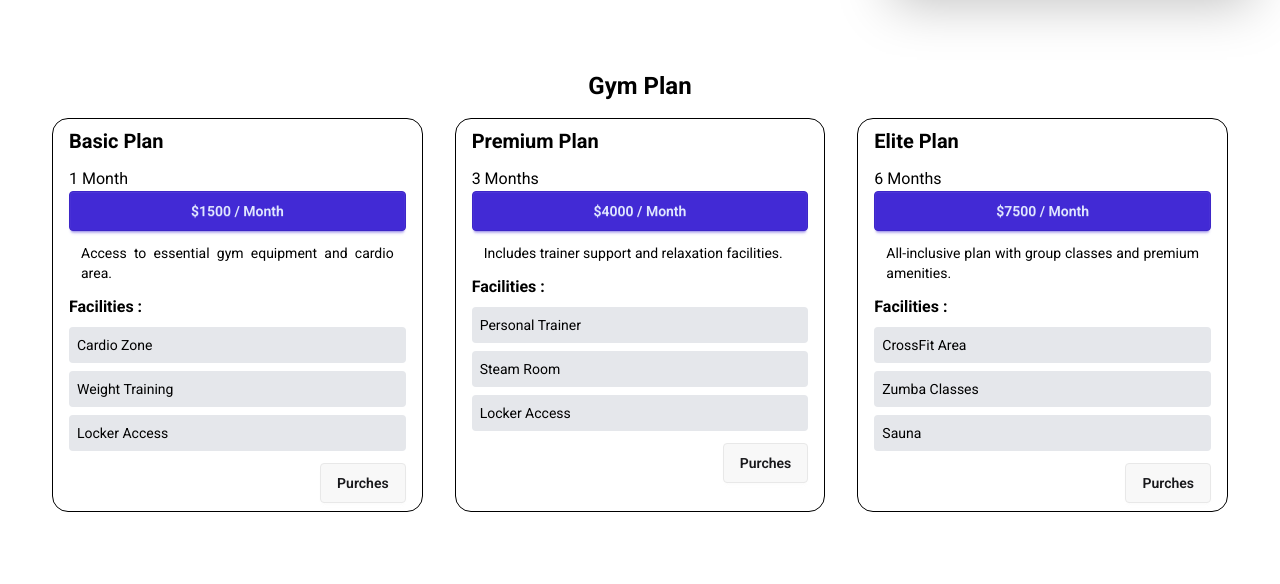
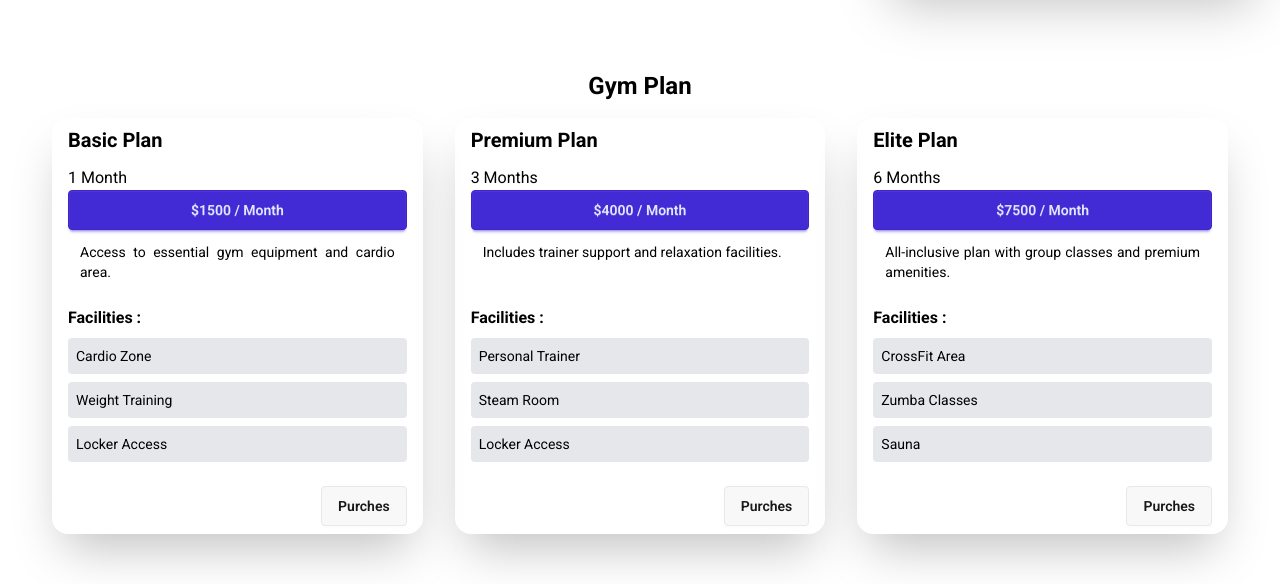
Before and after one commit to Riadul-Islam-551/React-Tailwind-Practice, a React (Vite) app: page / in a window 1280 px wide. Shown: the part 510-1094 px from the top of the page. Before the commit the page ends 1022 px from the top, so only its background shows below. Built offline with nearby package versions, Linux system fonts and the light colour scheme.

Commit message:
change some design of pricing card

```diff
--- a/src/components/pricingOptions/PricingCard.jsx
+++ b/src/components/pricingOptions/PricingCard.jsx
@@ -5,18 +5,18 @@ const PricingCard = ({ card }) => {
   const { membership, duration, price, description, facilities } = card;
   //   console.log(card);
   return (
-    <div className="border rounded-2xl py-2 px-4 ">
+    <div className="flex flex-col rounded-2xl py-2 px-4 shadow-2xl border-gray-900">
       <h1 className="text-xl font-bold mb-3">{membership}</h1>
       <h4>{duration}</h4>
       <button className="btn btn-primary w-full">${price} / Month</button>
-      <p className="my-3 text-sm text-justify px-3">{description}</p>
+      <p className="flex-1 my-3 text-sm text-justify px-3">{description}</p>
       <h3 className="font-bold mt-3">Facilities : </h3>
-      <div>
+      <div className="flex-1">
         {facilities.map((facility) => (
           <Facility facility={facility}></Facility>
         ))}
       </div>
-      <div className="mt-3 text-end">
+      <div className="mt-6 text-end">
         <button className="btn">Purches</button>
       </div>
     </div>
--- a/src/components/pricingOptions/Pricingoptions.jsx
+++ b/src/components/pricingOptions/Pricingoptions.jsx
@@ -6,7 +6,7 @@ const Pricingoptions = ({ pricingOption }) => {
   const pricingData = use(pricingOption);
   console.log(pricingData);
   return (
-    <div>
+    <div className="mb-14">
       <h1 className="text-center font-bold mt-9 mb-4 text-2xl">Gym Plan</h1>
       <div className=" grid grid-cols-1 md:grid-cols-3 gap-8 px-3 max-w-[1200px] mx-auto">
         {pricingData.map((card) => (
```
